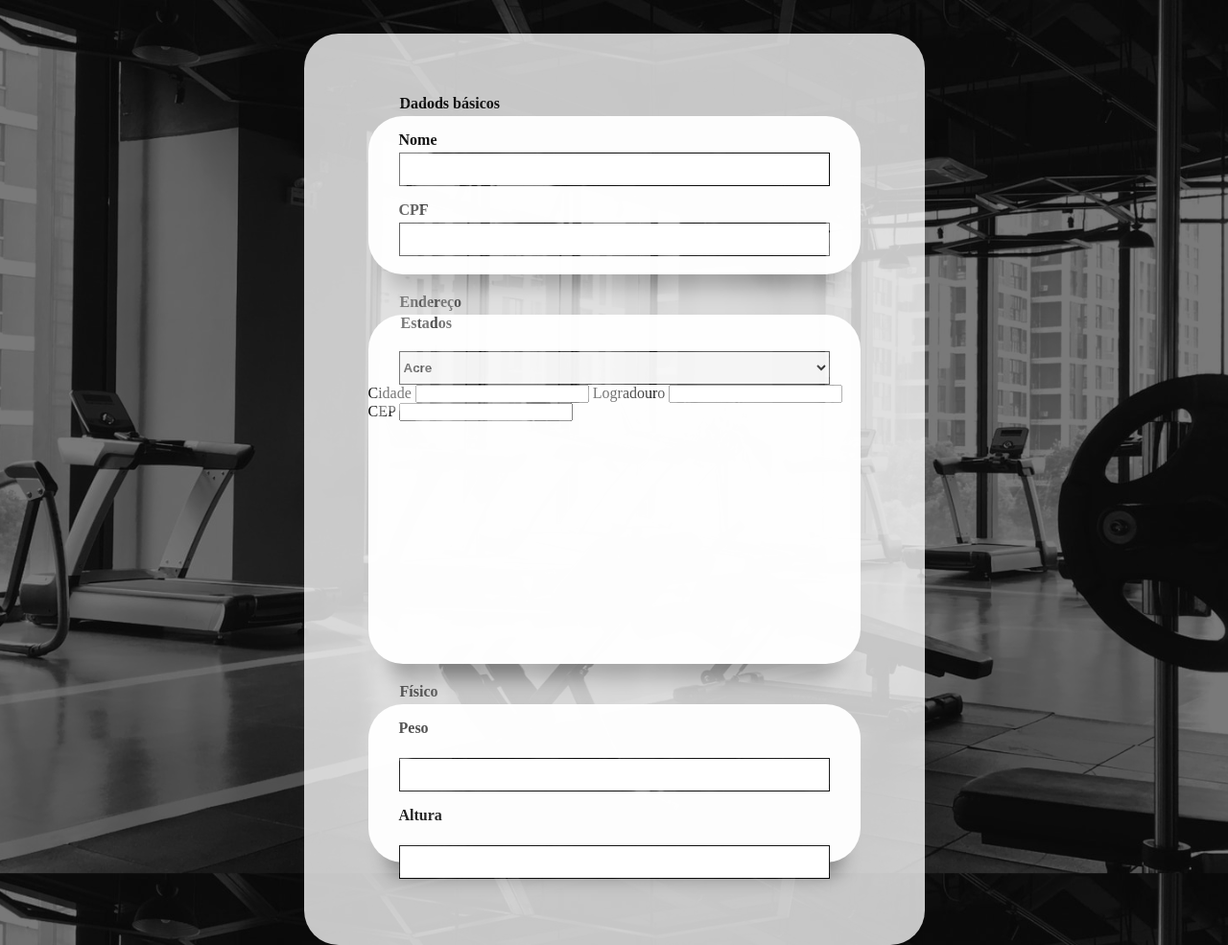
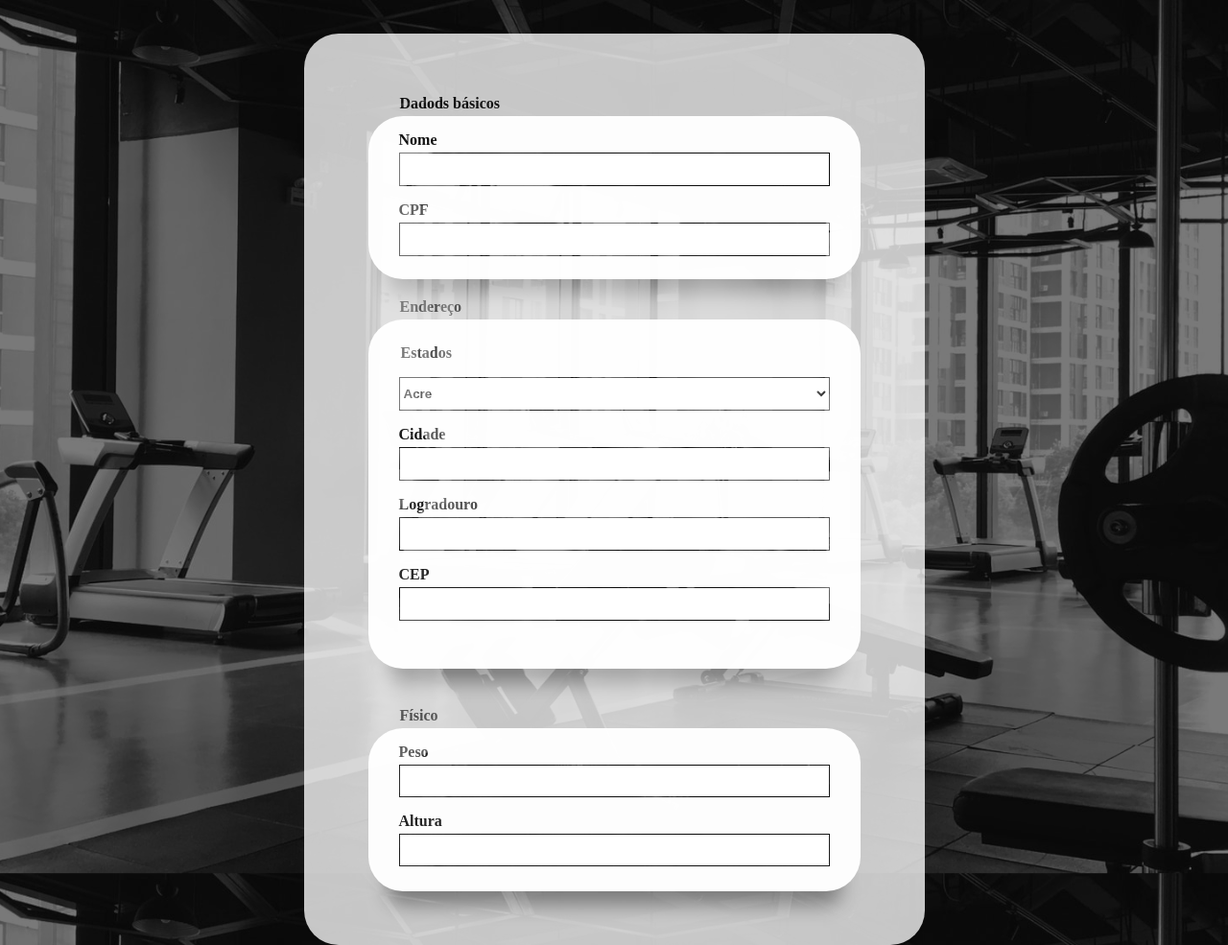
Before and after one commit to DevDemetrio/cadastro-academia, a plain HTML site: page index.html in a window 1280 px wide. Shown: the whole page at 96% size. Drawn offline with Linux system fonts and the light colour scheme.

Commit message:
bugs foram corrigidos

```diff
--- a/css/style.css
+++ b/css/style.css
@@ -61,7 +61,7 @@ body {
 }
 .dados-basicos {
   width: 513px;
-  height: 165px;
+  height: 170px;
   margin: 0 auto 20px auto;
   background: #fdfdfd;
   box-shadow: 0px 34px 20px -20px rgba(0, 0, 0, 0.4);
@@ -87,13 +87,25 @@ body {
 .bg-estados {
   width: 513px;
   height: 364px;
-  margin: 0 auto 20px auto;
-  /*
-  padding: 25px 32px 27px 32px;
-  */
+  margin: 0 auto 40px auto;
+  padding: 26px 0 0 0;
   background: #fdfdfd;
   box-shadow: 0px 34px 20px -20px rgba(0, 0, 0, 0.4);
   border-radius: 36px;
+}
+.bg-estados label {
+  font-weight: bold;
+  color: #000000;
+  display: block;
+  padding: 16px 32px 0 32px;
+  margin-bottom: 4px;
+}
+.bg-estados input {
+  width: 449px;
+  height: 35px;
+  border: 1px solid #000000;
+  margin-left: 32px;
+  padding: 0 0 4px 0;
 }
 .endereco {
   margin: 0 0 4px 0px;
@@ -102,11 +114,12 @@ body {
   color: #000000;
 }
 .estados-br {
-  margin: 0 0 4px 0px;
+  display: inline;
   padding-left: 34px;
   font-weight: bold;
   color: #000000;
 }
+
 .todos-estados {
   padding: 16px 32px 0 32px;
 }
@@ -115,4 +128,27 @@ body {
   height: 35px;
   border: 1px solid #000000;
   font-weight: bold;
+  background: #fff;
 }
+/*Físico*/
+.bg-fisico {
+  width: 513px;
+  height: 170px;
+  margin: 0 auto 20px auto;
+  background: #fdfdfd;
+  box-shadow: 0px 34px 20px -20px rgba(0, 0, 0, 0.4);
+  border-radius: 36px;
+}
+.info-dados-basicos label {
+  font-weight: bold;
+  color: #000000;
+  display: block;
+  padding: 16px 32px 0 32px;
+  margin-bottom: 4px;
+}
+.info-dados-basicos input {
+  width: 449px;
+  height: 34px;
+  border: 1px solid #000000;
+  margin-left: 32px;
+}
--- a/index.html
+++ b/index.html
@@ -61,31 +61,26 @@
           </select>
         </div>
 
-        <label class="organiza-label" class="item-cidade" for="cidade">Cidade</label>
-        <input class="organiza-input" type="text" id="cidade" />
-        <label class="organiza-label" for="logradouro">Logradouro</label>
-        <input class="organiza-input" type="text" id="logradouro" />
-        <label class="organiza-label" for="cep">CEP</label>
-        <input class="organiza-input" type="text" id="logradouro" />
+        <label for="cidade">Cidade</label>
+        <input type="text" id="cidade" />
+        <label for="logradouro">Logradouro</label>
+        <input type="text" id="logradouro" />
+        <label for="cep">CEP</label>
+        <input type="text" id="logradouro" />
 
       </div>
 
       <p class="title-dados">Físico</p>
-      <div class="dados-basicos">
-        <div>
-          <label class="organiza-label" for="nome">Peso</label></br>
-          <input class="organiza-input" type="text" id="peso" />
-          <label class="organiza-label" for="cpf">Altura</label></br>
-          <input class="organiza-input" type="text" id="altura">
-          <div>
-          </div>
+      <div class="bg-fisico">
+        <div class="info-dados-basicos">
+          <label for="nome">Peso</label>
+          <input type="text" id="peso" />
+          <label for="cpf">Altura</label>
+          <input type="text" id="altura">
         </div>
       </div>
-
     </div>
   </section>
-
-
 </body>
 
 </html>
```
